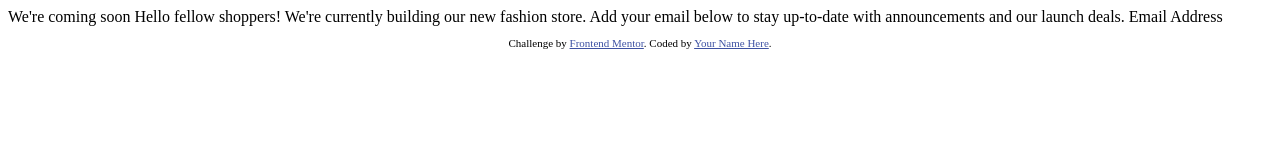
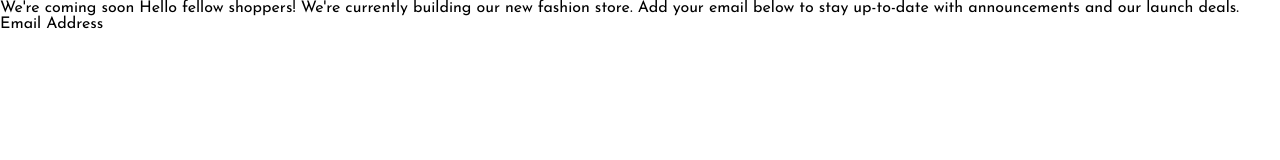
Before and after one commit to nivamolin/apparel_coming_soon, a plain HTML site: page index.html in a window 1280 px wide. Drawn offline with Linux system fonts and the light colour scheme.

Commit message:
estilos definidos

```diff
--- a/index.html
+++ b/index.html
@@ -5,7 +5,10 @@
   <meta name="viewport" content="width=device-width, initial-scale=1.0"> <!-- displays site properly based on user's device -->
 
   <link rel="icon" type="image/png" sizes="32x32" href="./images/favicon-32x32.png">
-
+  <link rel="preconnect" href="https://fonts.googleapis.com">
+  <link rel="preconnect" href="https://fonts.gstatic.com" crossorigin>
+  <link href="https://fonts.googleapis.com/css2?family=Josefin+Sans:ital,wght@0,300;0,400;0,600;1,300;1,400;1,600&display=swap" rel="stylesheet">
+  <link rel="stylesheet" href="/style.css">
   <title>Frontend Mentor | Base Apparel coming soon page</title>
 
   <!-- Feel free to remove these styles or customise in your own stylesheet 👍 -->
@@ -22,12 +25,5 @@
   Add your email below to stay up-to-date with announcements and our launch deals.
 
   Email Address
-
-  <footer>
-    <p class="attribution">
-      Challenge by <a href="https://www.frontendmentor.io?ref=challenge" target="_blank">Frontend Mentor</a>.
-      Coded by <a href="#">Your Name Here</a>.
-    </p>
-  </footer>
 </body>
 </html>
--- /dev/null
+++ b/style.css
@@ -0,0 +1,37 @@
+:root {
+    /* Widths */
+    --mobile: 375px;
+    --desktop: 1440px;
+
+    /* Colors */
+    --rosa: hsl(0, 36%, 70%);
+    --rojo-claro: hsl(0, 93%, 68%);
+    --gris-oscuro: hsl(0, 6%, 24%);
+    --background: rgb(248,191,191);
+    --linear-gradient: linear-gradient(90deg, rgba(248,191,191,1) 0%, rgba(238,140,140,1) 50%);
+
+
+    /* Typography */
+    --font-family: 'Josefin Sans', sans-serif;
+    --font-size: 1.6rem;
+
+}
+
+
+*,
+::after,
+::before {
+   box-sizing: border-box;
+   margin: 0;
+   padding: 0;
+}
+
+html {
+    box-sizing: inherit;
+    font-size: 62.5%;
+}
+
+body {
+    font-family: var(--font-family);
+    font-size: var(--font-size);
+}
```
